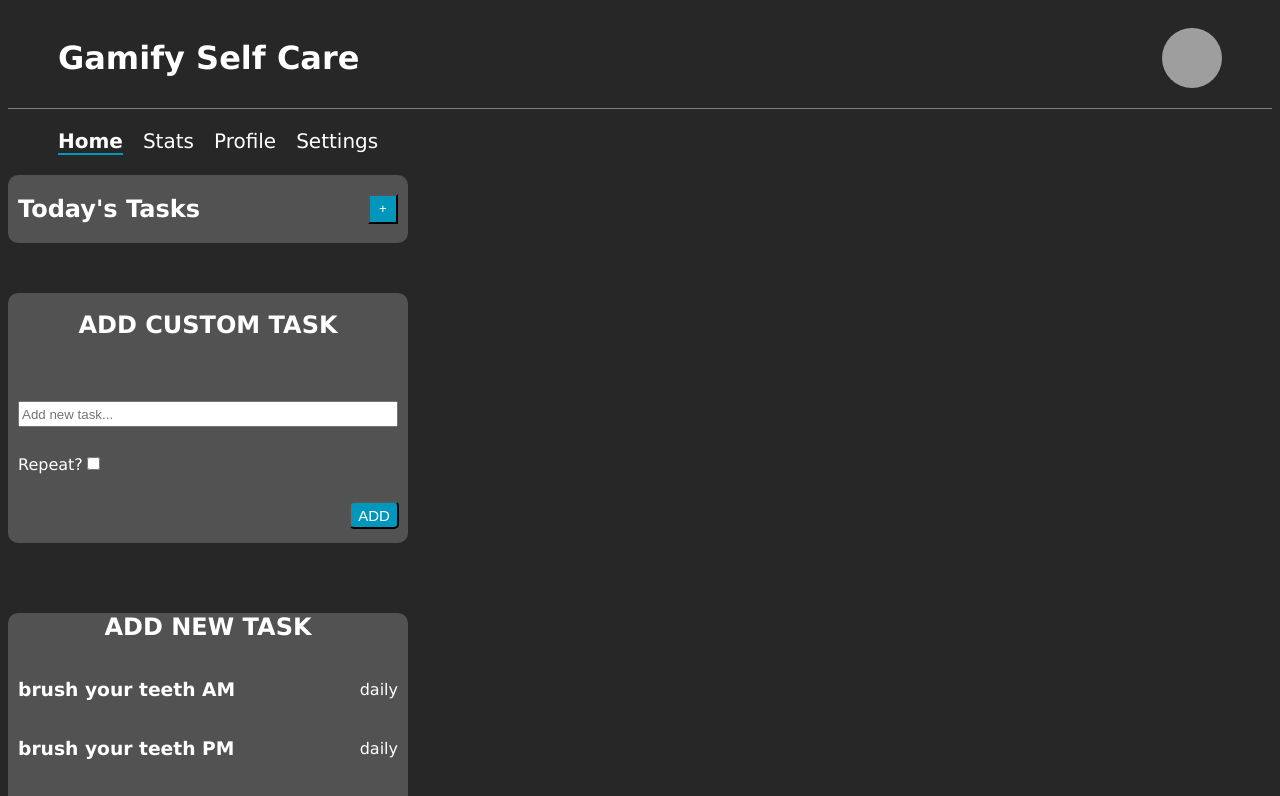
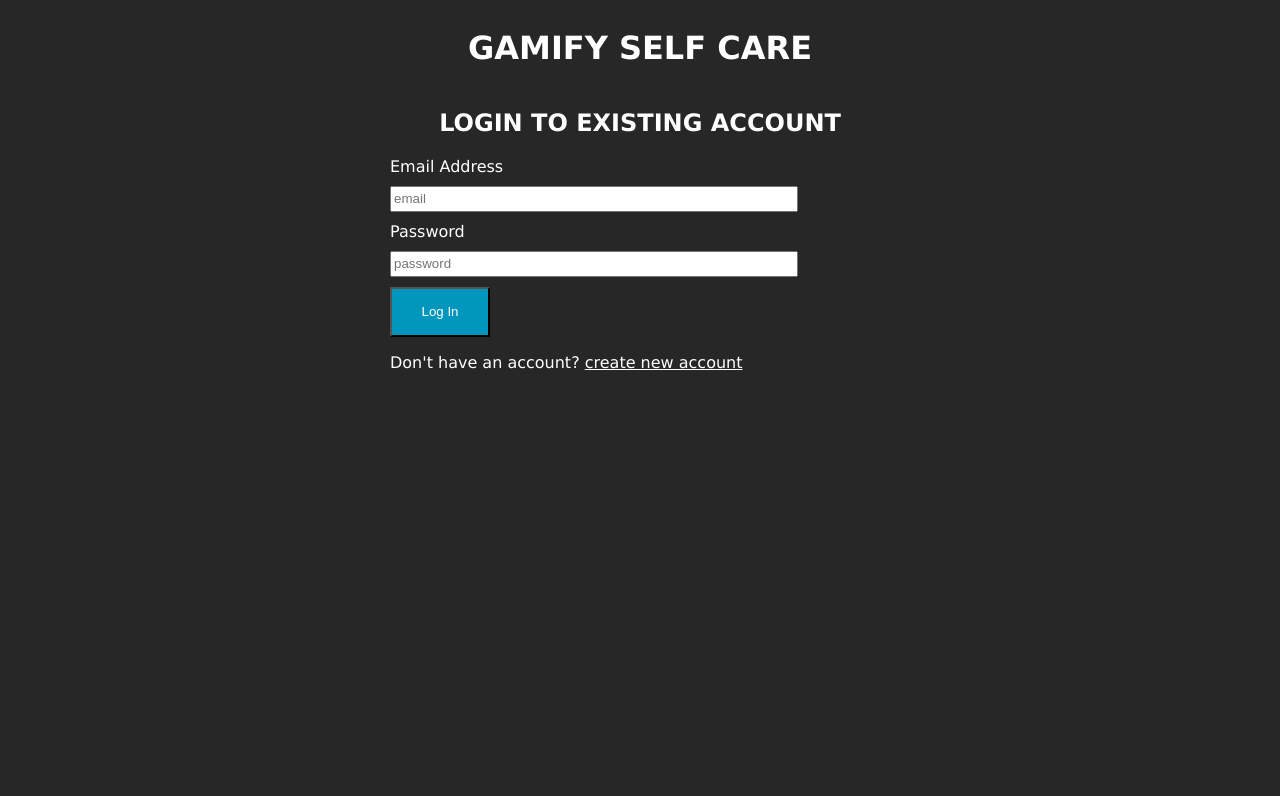
Before and after one commit to JoeHughes1/gamify-self-care, a React (Create React App) app: page /login in a window 1280 px wide. Shown: the top 796 px of the page. Built offline with nearby package versions, Linux system fonts and the light colour scheme; grey boxes are pictures that could not be loaded.

Commit message:
added auth, added ability to login and out and create account

```diff
--- a/package.json
+++ b/package.json
@@ -36,5 +36,8 @@
       "last 1 firefox version",
       "last 1 safari version"
     ]
+  },
+  "devDependencies": {
+    "react-router-dom": "^6.15.0"
   }
 }
--- a/src/App.js
+++ b/src/App.js
@@ -1,4 +1,4 @@
-import { useState } from "react";
+import { useEffect, useState } from "react";
 import React from "react";
 import PointsCounter from "./components/PointsCounter";
 import Header from "./components/Header";
@@ -7,6 +7,8 @@ import Home from "./pages/Home";
 import Stats from "./pages/Stats";
 import Profile from "./pages/Profile";
 import Settings from "./pages/Settings";
+import { onAuthStateChanged } from "firebase/auth";
+import { auth } from "./firebase";
 
 export default function App() {
 	const [tasks, setTasks] = useState([]);
@@ -16,6 +18,17 @@ export default function App() {
 	const [frequency, setFrequency] = useState("daily");
 
 	const [page, setPage] = useState("home");
+
+	useEffect(() => {
+		onAuthStateChanged(auth, (user) => {
+			if (user) {
+				const uid = user.uid;
+				console.log("uid", uid);
+			} else {
+				console.log("user is logged out");
+			}
+		});
+	});
 
 	function handleChangePage(page) {
 		setPage(page);
--- a/src/components/Header.js
+++ b/src/components/Header.js
@@ -1,10 +1,30 @@
+import { useNavigate } from "react-router-dom";
 import ProfileImage from "./ProfileImage";
+import { signOut } from "firebase/auth";
+import { auth } from "../firebase";
 
 export default function Header() {
+	const navigate = useNavigate();
+
+	const handleLogout = () => {
+		signOut(auth)
+			.then(() => {
+				//Sign-out successful
+				navigate("/login");
+				console.log("Signed out successfully");
+			})
+			.catch((error) => {
+				console.error(error);
+			});
+	};
+
 	return (
 		<header className="header">
 			<h1 className="logo">Gamify Self Care</h1>
-			<ProfileImage />
+			<div>
+				<ProfileImage />
+				<button onClick={handleLogout}>log out</button>
+			</div>
 		</header>
 	);
 }
--- /dev/null
+++ b/src/error-page.js
@@ -0,0 +1,16 @@
+import { useRouteError } from "react-router-dom";
+
+export default function ErrorPage() {
+	const error = useRouteError();
+	console.error(error);
+
+	return (
+		<div className="error-page">
+			<h1>Oops!</h1>
+			<p>Sorry, an unexpected error has occured</p>
+			<p>
+				<i>{error.statusText || error.message}</i>
+			</p>
+		</div>
+	);
+}
--- a/src/firebase.js
+++ b/src/firebase.js
@@ -20,3 +20,5 @@ const firebaseConfig = {
 // Initialize Firebase
 const app = initializeApp(firebaseConfig);
 const analytics = getAnalytics(app);
+
+export const auth = getAuth(app);
--- a/src/index.css
+++ b/src/index.css
@@ -11,6 +11,51 @@ body {
 
 li {
 	list-style: none;
+}
+
+a {
+	color: white;
+}
+
+a:hover {
+	color: var(--dark-blue);
+	cursor: pointer;
+}
+
+/* SIGNUP PAGE  */
+
+.signup-page__container {
+	display: flex;
+	justify-content: center;
+	align-items: center;
+}
+
+.signup-page {
+	display: flex;
+	flex-direction: column;
+	width: 500px;
+}
+.signup-page h1,
+h2 {
+	text-align: center;
+}
+
+.signup-page form {
+	display: flex;
+	flex-direction: column;
+	gap: 10px;
+}
+
+.signup-page input {
+	height: 20px;
+	width: 80%;
+}
+
+.create-account-button {
+	background-color: var(--dark-blue);
+	color: white;
+	height: 50px;
+	width: 100px;
 }
 
 /* HEADER */
@@ -45,6 +90,20 @@ header {
 .nav-bar > li:hover {
 	font-weight: 600;
 	cursor: pointer;
+}
+
+.header button {
+	background-color: var(--dark-blue);
+	color: white;
+	width: 60px;
+	height: 40px;
+}
+
+.header > div {
+	display: flex;
+	justify-content: center;
+	align-items: center;
+	gap: 10px;
 }
 
 /* TASK LIST */
--- a/src/index.js
+++ b/src/index.js
@@ -1,11 +1,36 @@
 import React from "react";
 import ReactDOM from "react-dom/client";
+import { createBrowserRouter, RouterProvider, Route } from "react-router-dom";
 import "./index.css";
 import App from "./App";
+import ErrorPage from "./error-page";
+import Login from "./pages/Login";
+import SignUp from "./pages/Signup";
 
 const root = ReactDOM.createRoot(document.getElementById("root"));
+
+const router = createBrowserRouter([
+	{
+		path: "/",
+		element: <SignUp />,
+		errorElement: <ErrorPage />,
+	},
+	{
+		path: "login",
+		element: <Login />,
+	},
+	{
+		path: "sign-up",
+		element: <SignUp />,
+	},
+	{
+		path: "home",
+		element: <App />,
+	},
+]);
+
 root.render(
 	<React.StrictMode>
-		<App />
+		<RouterProvider router={router} />
 	</React.StrictMode>
 );
--- /dev/null
+++ b/src/pages/Login.js
@@ -0,0 +1,64 @@
+import { signInWithEmailAndPassword } from "firebase/auth";
+import { useState } from "react";
+import { useNavigate } from "react-router-dom";
+import { auth } from "../firebase";
+
+export default function Login() {
+	const navigate = useNavigate();
+
+	const [email, setEmail] = useState("");
+	const [password, setPassword] = useState("");
+
+	const onLogin = (e) => {
+		e.preventDefault();
+
+		signInWithEmailAndPassword(auth, email, password)
+			.then((userCredential) => {
+				//Signed in
+				const user = userCredential.user;
+				navigate("/home");
+				console.log(user);
+			})
+			.catch((error) => {
+				const errorCode = error.code;
+				const errorMessage = error.errorMessage;
+				console.log(errorCode, errorMessage);
+			});
+	};
+
+	return (
+		<div className="signup-page__container">
+			<div className="signup-page">
+				<h1>GAMIFY SELF CARE</h1>
+				<h2>LOGIN TO EXISTING ACCOUNT</h2>
+				<form onSubmit={onLogin}>
+					<label htmlFor="email-address">Email Address</label>
+					<input
+						type="text"
+						label="Email Address"
+						placeholder="email"
+						value={email}
+						onChange={(e) => setEmail(e.target.value)}
+						required
+					></input>
+					<label htmlFor="password">Password</label>
+					<input
+						type="password"
+						label="Password"
+						placeholder="password"
+						value={password}
+						onChange={(e) => setPassword(e.target.value)}
+						required
+					></input>
+					<button className="create-account-button" onClick={onLogin}>
+						Log In
+					</button>
+				</form>
+				<p>
+					Don't have an account?{" "}
+					<a href="sign-up">create new account</a>
+				</p>
+			</div>
+		</div>
+	);
+}
--- /dev/null
+++ b/src/pages/Signup.js
@@ -0,0 +1,66 @@
+import { createUserWithEmailAndPassword } from "firebase/auth";
+import { useState } from "react";
+import { Navigate, useNavigate } from "react-router-dom";
+import { auth } from "../firebase";
+
+export default function SignUp() {
+	const navigate = useNavigate();
+
+	const [email, setEmail] = useState("");
+	const [password, setPassword] = useState("");
+
+	const onSubmit = async (e) => {
+		e.preventDefault();
+
+		await createUserWithEmailAndPassword(auth, email, password)
+			.then((userCredential) => {
+				//Signed in
+				const user = userCredential.user;
+				console.log(user);
+				navigate("/login");
+			})
+			.catch((error) => {
+				const errorCode = error.code;
+				const errorMessage = error.message;
+				console.log(errorCode, errorMessage);
+			});
+	};
+
+	return (
+		<div className="signup-page__container">
+			<div className="signup-page">
+				<h1>GAMIFY SELF CARE</h1>
+				<h2>CREATE NEW ACCOUNT</h2>
+				<form onSubmit={() => onSubmit}>
+					<label htmlFor="email-address">Email Address</label>
+					<input
+						type="text"
+						label="Email Address"
+						placeholder="email"
+						value={email}
+						onChange={(e) => setEmail(e.target.value)}
+						required
+					></input>
+					<label htmlFor="password">Password</label>
+					<input
+						type="password"
+						label="Password"
+						placeholder="password"
+						value={password}
+						onChange={(e) => setPassword(e.target.value)}
+						required
+					></input>
+					<button
+						className="create-account-button"
+						onClick={onSubmit}
+					>
+						Create Account
+					</button>
+				</form>
+				<p>
+					Already have an account? <a href="login">login</a>
+				</p>
+			</div>
+		</div>
+	);
+}
```
Also changed, not shown: src/components/Login.js (deleted, +0 -8 lines), 1 other file (tests, documents, lock files or other folders).
